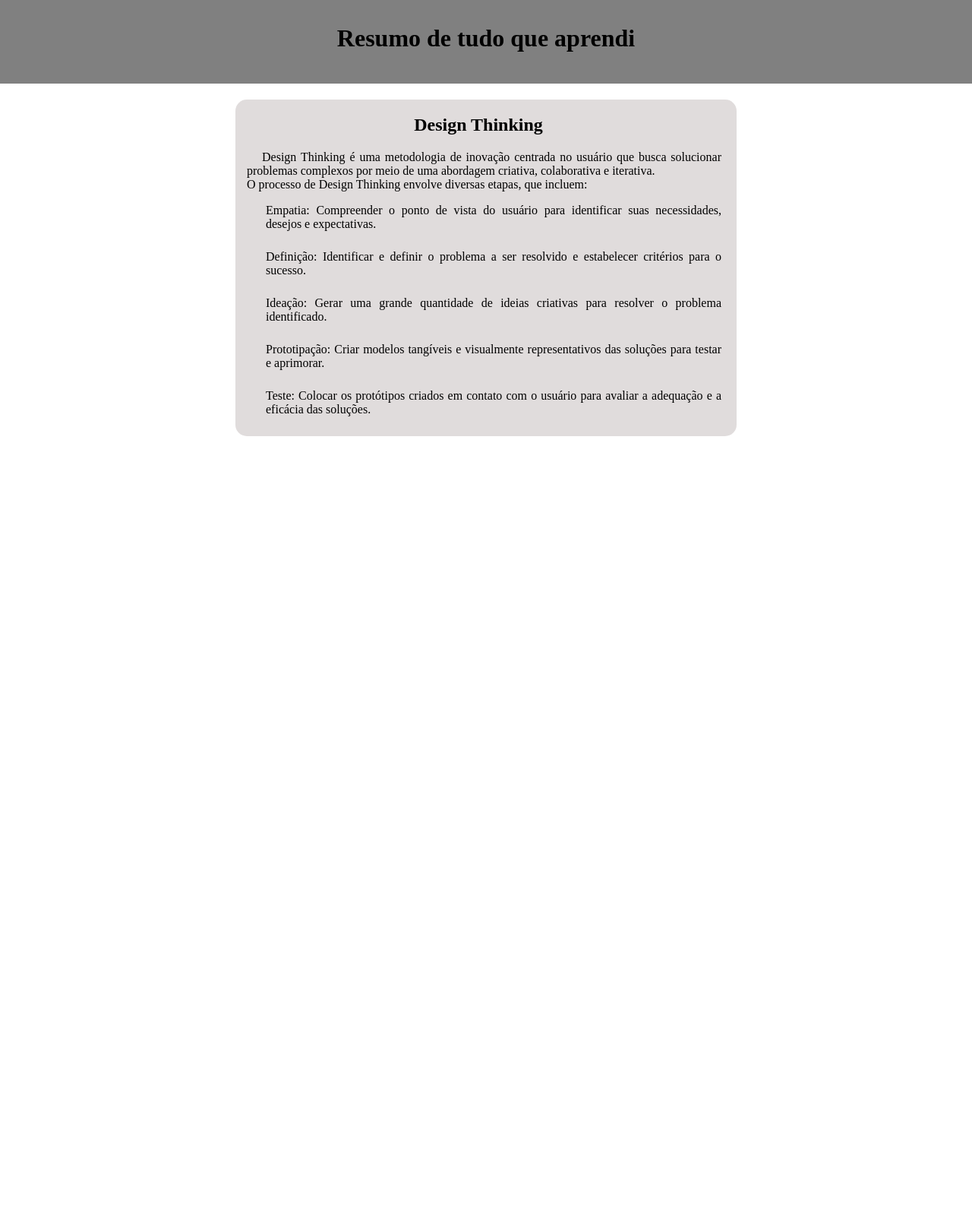
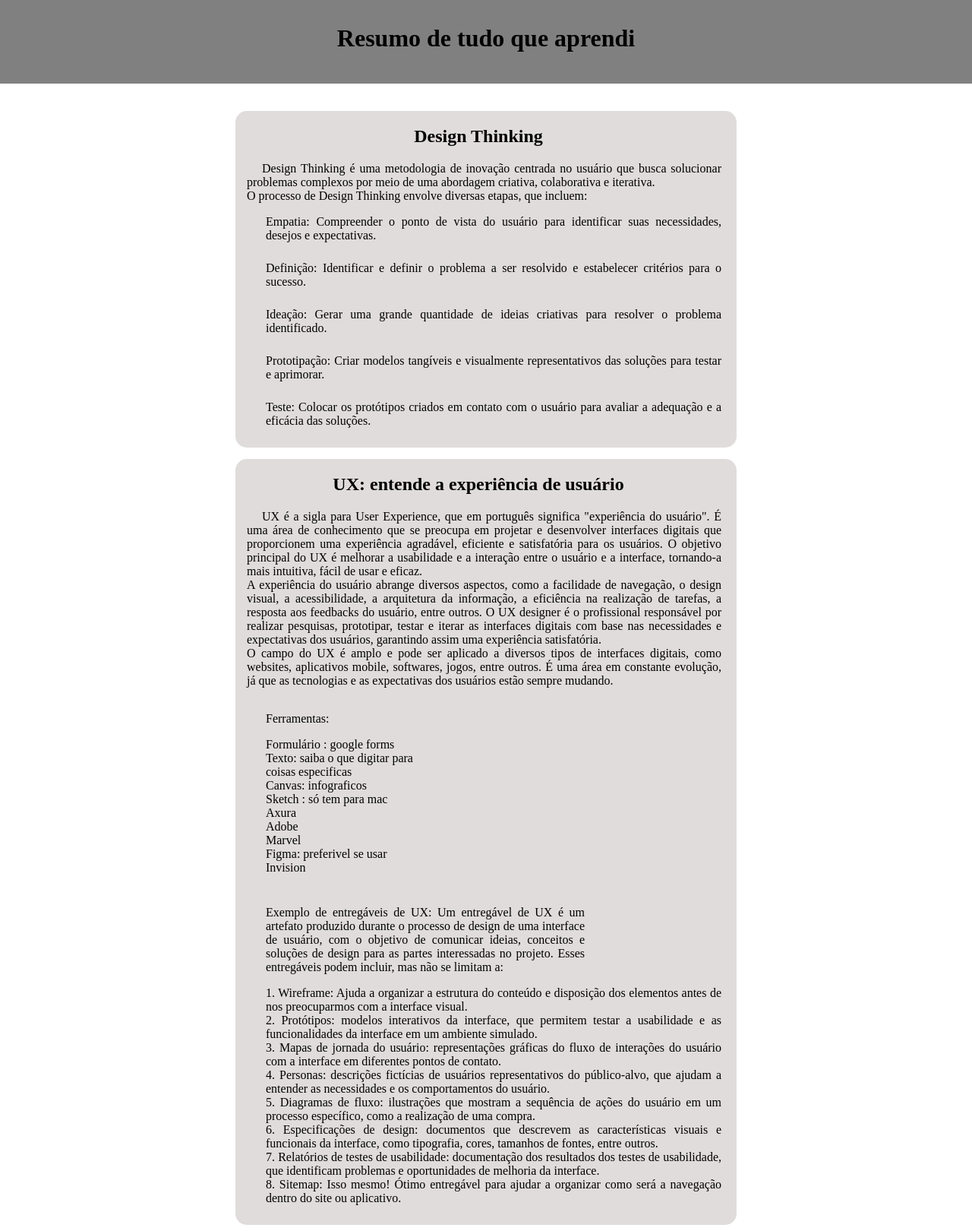
Before and after one commit to eliasdeaguiar/Meus-estudos, a PHP site: page / in a window 1280 px wide. Shown: the whole page at 76% size. Before the commit the page ends 574 px from the top, so only its background shows below. Run offline with PHP 8.4, Linux system fonts and the light colour scheme.

Commit message:
Mais estudos sobre ux feito e pagina com aprendizados atualizada

```diff
--- a/aulas-por-conta-propria/Estudos de UX e UI/estilos/style.css
+++ b/aulas-por-conta-propria/Estudos de UX e UI/estilos/style.css
@@ -23,25 +23,24 @@ h2{
     justify-content: center;
 }
 
-#primeira_pagina{
+.paginas{
     width: 50vw;
     background-color: rgba(199, 193, 193, 0.556);
     padding-right: 20px;
     border-radius: 15px;
+    margin-top: 15px;
 }
-#primeira_pagina > p{
+.paginas > p{
     padding-left: 15px;
     text-indent: 20px;
     text-align: justify;
 }
-#primeira_pagina li{
+.paginas li{
     text-align: justify;
 }
-#primeira_pagina > ol > li{
+.paginas > ol > li{
     display: flex;
     flex-direction: column;
-    align-items: center;
-    justify-content: left;
     padding-bottom: 10px;
     margin-top: 15px;
 }
@@ -50,7 +49,7 @@ li:hover{
     background-color: rgba(248, 228, 205, 0.742);
 }
 
-#primeira_pagina > ol > li >  p{
+.paginas > ol > li >  p{
     width: 70%;
 }
 
@@ -60,4 +59,5 @@ li:hover{
 .aparecer{
     display: flex;
     background-color: rgba(248, 228, 205, 0.665);
+    align-self: center;
 }
--- a/aulas-por-conta-propria/Estudos de UX e UI/index.html
+++ b/aulas-por-conta-propria/Estudos de UX e UI/index.html
@@ -10,7 +10,7 @@
 </head>
 <body>
     <h1>Resumo de tudo que aprendi</h1>
-    <div id="primeira_pagina">
+    <div id="primeira_pagina" class="paginas">
         <h2>Design Thinking</h2>
         <p>Design Thinking é uma metodologia de inovação centrada no usuário que busca solucionar problemas complexos por meio de uma abordagem criativa, colaborativa e iterativa. <br>
         O processo de Design Thinking envolve diversas etapas, que incluem:</p>
@@ -32,6 +32,41 @@
             </li>
         </ol>
     </div>
+    <div id="segunda_pagina" class="paginas">
+        <h2>UX: entende a experiência de usuário</h2>
+            <p>UX é a sigla para User Experience, que em português significa "experiência do usuário". É uma área de conhecimento que se preocupa em projetar e desenvolver interfaces digitais que proporcionem uma experiência agradável, eficiente e satisfatória para os usuários. O objetivo principal do UX é melhorar a usabilidade e a interação entre o usuário e a interface, tornando-a mais intuitiva, fácil de usar e eficaz. <br>
+
+            A experiência do usuário abrange diversos aspectos, como a facilidade de navegação, o design visual, a acessibilidade, a arquitetura da informação, a eficiência na realização de tarefas, a resposta aos feedbacks do usuário, entre outros. O UX designer é o profissional responsável por realizar pesquisas, prototipar, testar e iterar as interfaces digitais com base nas necessidades e expectativas dos usuários, garantindo assim uma experiência satisfatória. <br>
+
+            O campo do UX é amplo e pode ser aplicado a diversos tipos de interfaces digitais, como websites, aplicativos mobile, softwares, jogos, entre outros. É uma área em constante evolução, já que as tecnologias e as expectativas dos usuários estão sempre mudando.</p>
+        <ol>
+            <li>
+                <p>Ferramentas: </p>
+                Formulário : google forms <br>
+                Texto: saiba o que digitar para <br> coisas especificas <br>
+                Canvas: infograficos <br>
+                Sketch : só tem para mac <br>
+                Axura <br>
+                Adobe <br>
+                Marvel <br>
+                Figma: preferivel se usar <br>
+                Invision <br>
+            </li>
+            <li>
+                <p>Exemplo de entregáveis de UX:
+                    Um entregável de UX é um artefato produzido durante o processo de design de uma interface de usuário, com o objetivo de comunicar ideias, conceitos e soluções de design para as partes interessadas no projeto. Esses entregáveis podem incluir, mas não se limitam a:
+                </p>
+                    1. Wireframe: Ajuda a organizar a estrutura do conteúdo e disposição dos elementos antes de nos preocuparmos com a interface visual. <br>
+                    2. Protótipos: modelos interativos da interface, que permitem testar a usabilidade e as funcionalidades da interface em um ambiente simulado. <br>
+                    3. Mapas de jornada do usuário: representações gráficas do fluxo de interações do usuário com a interface em diferentes pontos de contato. <br>
+                    4. Personas: descrições fictícias de usuários representativos do público-alvo, que ajudam a entender as necessidades e os comportamentos do usuário. <br>
+                    5. Diagramas de fluxo: ilustrações que mostram a sequência de ações do usuário em um processo específico, como a realização de uma compra. <br>
+                    6. Especificações de design: documentos que descrevem as características visuais e funcionais da interface, como tipografia, cores, tamanhos de fontes, entre outros. <br>
+                    7. Relatórios de testes de usabilidade: documentação dos resultados dos testes de usabilidade, que identificam problemas e oportunidades de melhoria da interface. <br>
+                    8. Sitemap: Isso mesmo! Ótimo entregável para ajudar a organizar como será a navegação dentro do site ou aplicativo.
+            </li>
+        </ol>
+    </div>
     <script src="js/main.js"></script>
 </body>
 </html>
```
Also changed, not shown: aulas-por-conta-propria/Estudos de UX e UI/textos.html (+46 -1 lines).
